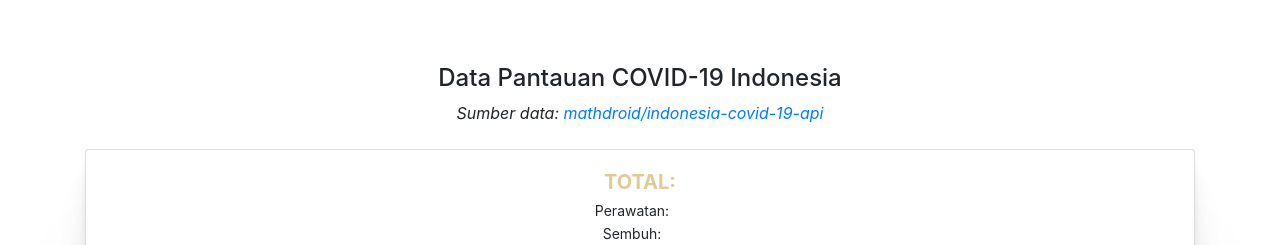
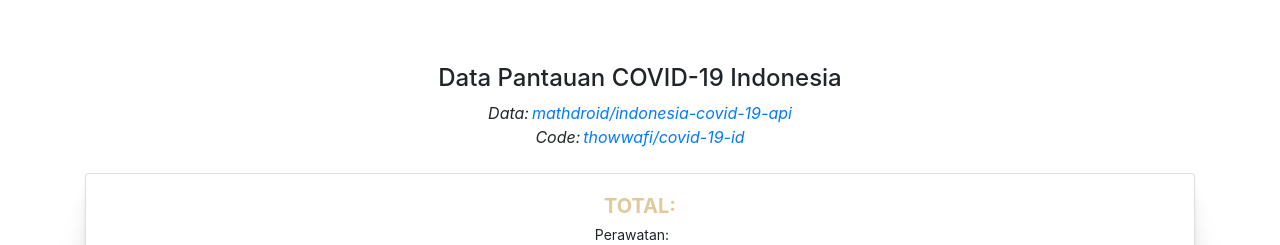
Before and after one commit to thowwafi/covid-19-id, a React (Create React App) app: page / in a window 1280 px wide. Shown: the top 245 px of the page. Built offline with nearby package versions, Linux system fonts and the light colour scheme; no server answers.

Commit message:
add link to code; add info if province = Indonesia

```diff
--- a/src/components/country.js
+++ b/src/components/country.js
@@ -6,10 +6,25 @@ const Country = ({ country }) => {
       <center>
         <h4>Data Pantauan COVID-19 Indonesia</h4>
         <i>
-          Sumber data:{" "}
-          <a href="https://github.com/mathdroid/indonesia-covid-19-api">
+          Data:
+          <a
+            style={{ marginLeft: "3px" }}
+            href="https://github.com/mathdroid/indonesia-covid-19-api"
+            target="_blank"
+          >
             mathdroid/indonesia-covid-19-api
-          </a>{" "}
+          </a>
+        </i>
+        <br />
+        <i>
+          Code:
+          <a
+            style={{ marginLeft: "3px" }}
+            href="https://github.com/thowwafi/covid-19-id"
+            target="_blank"
+          >
+            thowwafi/covid-19-id
+          </a>
         </i>
       </center>
       <br />
--- a/src/components/provinces.js
+++ b/src/components/provinces.js
@@ -19,7 +19,22 @@ const Provinces = ({ provinces }) => {
             <div className="col-xs-12 col-md-3">
               <div key={province.id} className="card mb-3 box-shadow">
                 <div className="card-body">
-                  <h6 className="card-title">{province.provinsi}</h6>
+                  <h6 className="card-title">
+                    {province.provinsi}
+                    {province.provinsi === "Indonesia" ? (
+                      <small
+                        style={{
+                          fontSize: "12px",
+                          color: "#000",
+                          marginLeft: "5px"
+                        }}
+                      >
+                        (Belum ada informasi lokasi)
+                      </small>
+                    ) : (
+                      <i></i>
+                    )}
+                  </h6>
                   <div className="card-subtitle mb-2 mr-3">
                     Positif: {province.kasusPosi}
                   </div>
```
Also changed, not shown: 1 other file (tests, documents, lock files or other folders).
